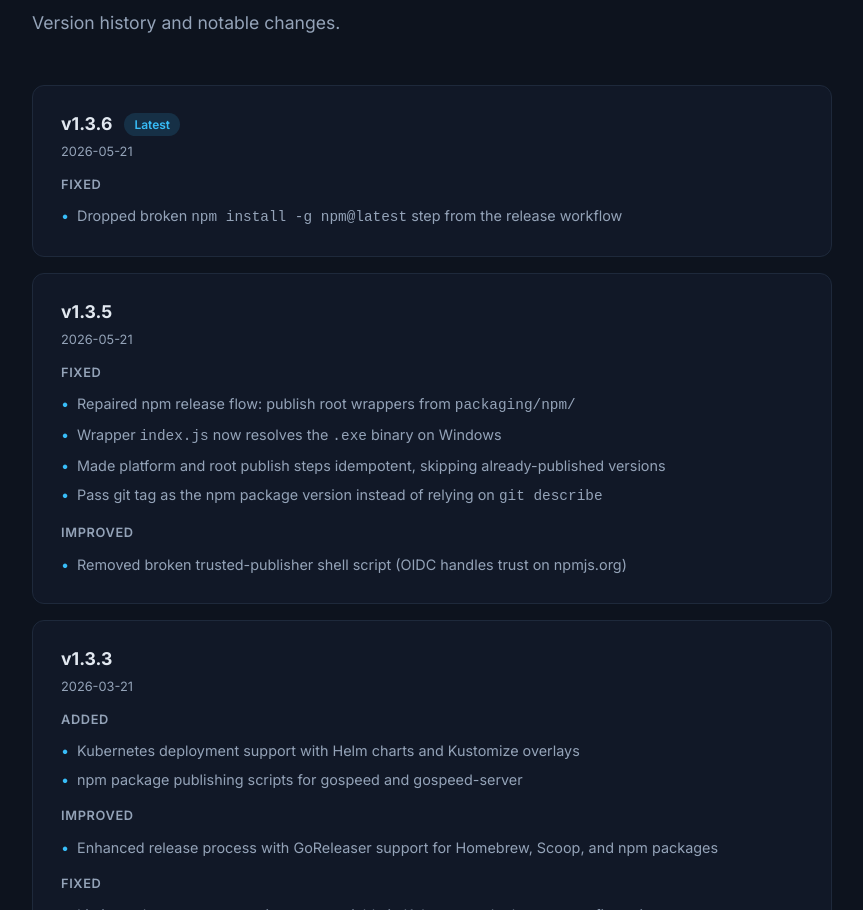
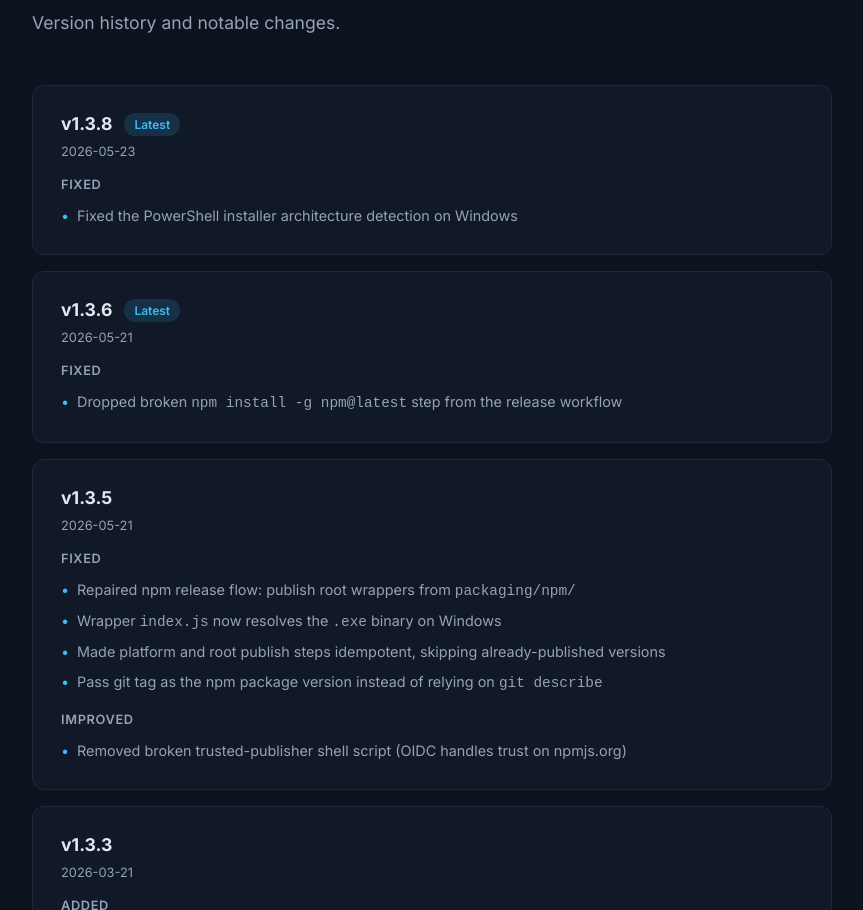
Before and after one commit to goozt/gospeed, a plain HTML site: page docs/index.html in a window 1280 px wide. Shown: the part 10531-11441 px from the top of the page, without its empty margins (82-945 px from the left). Drawn offline with Linux system fonts and the light colour scheme.

Commit message:
docs: Add changelog to docs and website

```diff
--- a/docs/index.html
+++ b/docs/index.html
@@ -737,6 +737,15 @@ gospeed</code>
     <div class="changelog-list">
 
       <div class="changelog-version">
+        <h3>v1.3.8 <span class="tag">Latest</span></h3>
+        <div class="date">2026-05-23</div>
+        <h4>Fixed</h4>
+        <ul>
+          <li>Fixed the PowerShell installer architecture detection on Windows</li>
+        </ul>
+      </div>
+
+      <div class="changelog-version">
         <h3>v1.3.6 <span class="tag">Latest</span></h3>
         <div class="date">2026-05-21</div>
         <h4>Fixed</h4>
```
Also changed, not shown: CHANGELOG.md.
